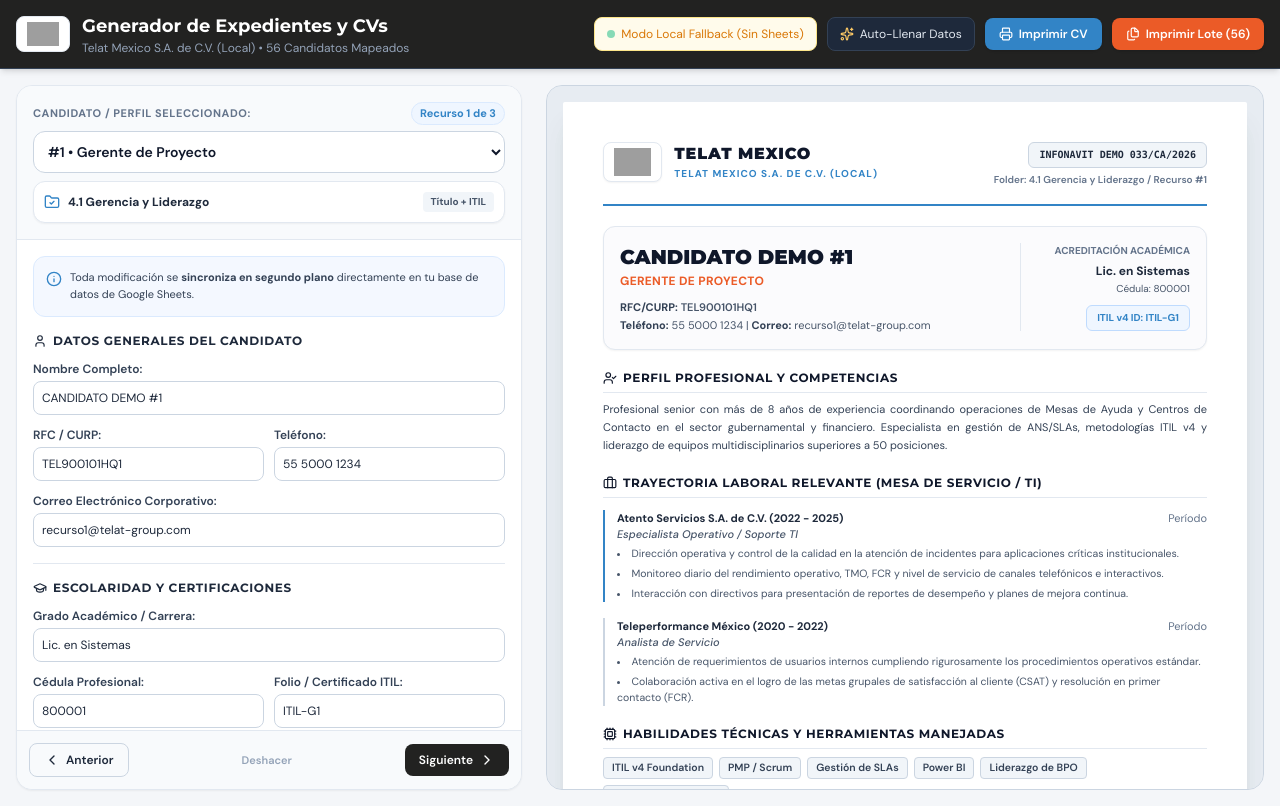
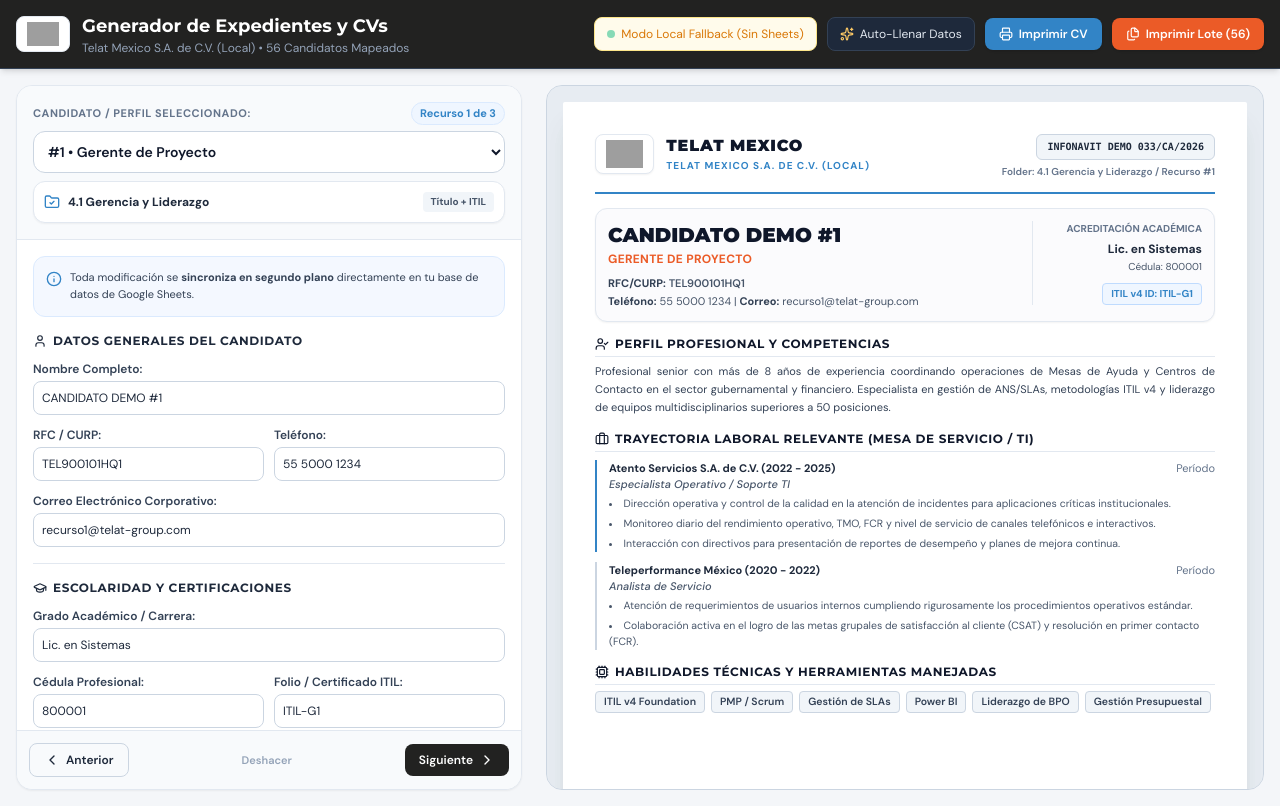
Before and after one commit to morocog/telatapps, a plain HTML site: page generador-cvs-infonavit/index.html in a window 1280 px wide. Drawn offline with nearby package versions, Linux system fonts and the light colour scheme; grey boxes are pictures that could not be loaded.

Commit message:
style: optimizar dimensiones de cv-page y margenes internos para garantizar impresion en una sola pagina fisica sin desbordamientos

```diff
--- a/generador-cvs-infonavit/index.html
+++ b/generador-cvs-infonavit/index.html
@@ -51,8 +51,8 @@
             body, html {
                 background: white !important;
                 color: #1e293b !important;
-                overflow: visible !important;
-                height: auto !important;
+                overflow: hidden !important;
+                height: 100% !important;
                 margin: 0 !important;
                 padding: 0 !important;
             }
@@ -64,6 +64,7 @@
             .print-container {
                 display: block !important;
                 width: 100% !important;
+                height: 100% !important;
             }
 
             /* Dimensionado A4/Carta exacto para impresión de hoja individual/lote */
@@ -71,13 +72,16 @@
                 page-break-after: always !important;
                 page-break-inside: avoid !important;
                 margin: 0 auto !important;
-                padding: 18mm 20mm !important;
+                padding: 10mm 15mm !important;
                 box-shadow: none !important;
                 border: none !important;
                 width: 210mm !important;
-                min-height: 297mm !important;
-                height: auto !important;
+                height: 297mm !important;
+                max-height: 297mm !important;
                 overflow: hidden !important;
+                display: flex !important;
+                flex-direction: column !important;
+                justify-content: space-between !important;
                 box-sizing: border-box !important;
             }
         }
@@ -263,11 +267,11 @@
         <section class="lg:col-span-7 bg-slate-200/70 p-4 rounded-2xl border border-slate-300 overflow-y-auto max-h-[calc(100vh-95px)] flex justify-center">
 
             <!-- Hoja Tamaño Carta Digital -->
-            <div id="cvDocumento" class="cv-preview w-[210mm] min-h-[297mm] bg-white shadow-xl p-10 flex flex-col justify-between text-slate-800 text-xs relative rounded-sm">
+            <div id="cvDocumento" class="cv-preview w-[210mm] min-h-[297mm] bg-white shadow-xl p-8 flex flex-col justify-between text-slate-800 text-xs relative rounded-sm">
 
                 <div>
                     <!-- Encabezado Membretado Oficial -->
-                    <div class="flex justify-between items-start border-b-2 border-[#3284C6] pb-4 mb-5">
+                    <div class="flex justify-between items-start border-b-2 border-[#3284C6] pb-3 mb-3.5">
                         <div class="flex items-center gap-3">
                             <div class="bg-white px-2.5 py-1.5 rounded-lg flex items-center justify-center border border-slate-200 h-10 shadow-sm">
                                 <img id="cvLogo" src="https://telat.mx/assets/img/logo.png" alt="Logo Telat" class="h-7 w-auto object-contain" onerror="this.onerror=null; this.src='https://placehold.co/120x40/dc2626/ffffff?text=TELAT';">
@@ -286,11 +290,11 @@
                     </div>
 
                     <!-- Ficha Técnica de Datos -->
-                    <div class="bg-[#FBFBFD] border border-slate-200 p-4 rounded-xl mb-5 flex justify-between items-start shadow-sm">
+                    <div class="bg-[#FBFBFD] border border-slate-200 p-3 rounded-xl mb-3.5 flex justify-between items-start shadow-sm">
                         <div>
                             <h2 id="cvNombre" class="text-xl font-black text-slate-900 mb-0.5 font-brand">CARGANDO NOMBRE...</h2>
                             <p id="cvPuesto" class="text-xs font-bold text-[#EB5B27] uppercase tracking-wide">PUESTO O ROL OPERATIVO</p>
-                            <div class="mt-2.5 text-[11px] text-slate-600 space-y-0.5">
+                            <div class="mt-2 text-[11px] text-slate-600 space-y-0.5">
                                 <div><span class="font-bold text-slate-700">RFC/CURP:</span> <span id="cvRfc" class="font-semibold">Cargando...</span></div>
                                 <div><span class="font-bold text-slate-700">Teléfono:</span> <span id="cvTelefono">Cargando...</span> | <span class="font-bold text-slate-700">Correo:</span> <span id="cvCorreo">Cargando...</span></div>
                             </div>
@@ -299,15 +303,15 @@
                             <div class="font-bold text-slate-500 uppercase mb-1">Acreditación Académica</div>
                             <div id="cvEstudios" class="font-bold text-slate-800 text-xs">Cargando Estudios...</div>
                             <div id="cvCedula" class="text-slate-600 mt-0.5">Cargando Cédula...</div>
-                            <div id="cvItilBadge" class="mt-2 inline-block bg-blue-50 text-[#3284C6] font-bold px-2.5 py-1 rounded-md border border-blue-200">
+                            <div id="cvItilBadge" class="mt-2 inline-block bg-blue-50 text-[#3284C6] font-bold px-2 py-0.5 rounded border border-blue-200">
                                 ITIL v4 Foundation
                             </div>
                         </div>
                     </div>
 
                     <!-- Perfil Profesional -->
-                    <div class="mb-5">
-                        <h3 class="text-xs font-bold text-slate-900 uppercase tracking-wider border-b border-slate-200 pb-1.5 mb-2 text-[#3284C6] flex items-center gap-1.5 font-brand">
+                    <div class="mb-3.5">
+                        <h3 class="text-xs font-bold text-slate-900 uppercase tracking-wider border-b border-slate-200 pb-1 mb-1.5 text-[#3284C6] flex items-center gap-1.5 font-brand">
                             <i data-lucide="user-check" class="w-3.5 h-3.5"></i> Perfil Profesional y Competencias
                         </h3>
                         <p id="cvPerfilTexto" class="text-[11px] text-slate-700 leading-relaxed text-justify">
@@ -316,12 +320,12 @@
                     </div>
 
                     <!-- Experiencia Laboral -->
-                    <div class="mb-5">
-                        <h3 class="text-xs font-bold text-slate-900 uppercase tracking-wider border-b border-slate-200 pb-1.5 mb-3 text-[#3284C6] flex items-center gap-1.5 font-brand">
+                    <div class="mb-3.5">
+                        <h3 class="text-xs font-bold text-slate-900 uppercase tracking-wider border-b border-slate-200 pb-1 mb-2 text-[#3284C6] flex items-center gap-1.5 font-brand">
                             <i data-lucide="briefcase" class="w-3.5 h-3.5"></i> Trayectoria Laboral Relevante (Mesa de Servicio / TI)
                         </h3>
 
-                        <div class="space-y-4 text-[11px]">
+                        <div class="space-y-2.5 text-[11px]">
                             <!-- Empleo 1 -->
                             <div class="border-l-2 border-[#3284C6] pl-3">
                                 <div class="flex justify-between font-bold text-slate-800">
@@ -349,8 +353,8 @@
                     </div>
 
                     <!-- Habilidades -->
-                    <div class="mb-5">
-                        <h3 class="text-xs font-bold text-slate-900 uppercase tracking-wider border-b border-slate-200 pb-1.5 mb-2 text-[#3284C6] flex items-center gap-1.5 font-brand">
+                    <div class="mb-3.5">
+                        <h3 class="text-xs font-bold text-slate-900 uppercase tracking-wider border-b border-slate-200 pb-1 mb-1.5 text-[#3284C6] flex items-center gap-1.5 font-brand">
                             <i data-lucide="cpu" class="w-3.5 h-3.5"></i> Habilidades Técnicas y Herramientas Manejadas
                         </h3>
                         <div id="cvSkills" class="flex flex-wrap gap-1.5 text-[10.5px]">
@@ -360,8 +364,8 @@
                 </div>
 
                 <!-- Pie de Página: Manifestación y Firma -->
-                <div class="border-t border-slate-300 pt-4 mt-auto">
-                    <p class="text-[9.5px] text-slate-500 text-center italic mb-8">
+                <div class="border-t border-slate-300 pt-2.5 mt-auto">
+                    <p class="text-[9.5px] text-slate-500 text-center italic mb-3">
                         "Manifiesto bajo protesta de decir verdad que los datos asentados en el presente Currículum Vitae son verídicos y que cuento con la disponibilidad inmediata para prestar mis servicios en la licitación abierta 033/CA/2026-109474 para el INFONAVIT."
                     </p>
                     <div class="flex justify-around items-end text-center text-[10.5px]">
```
